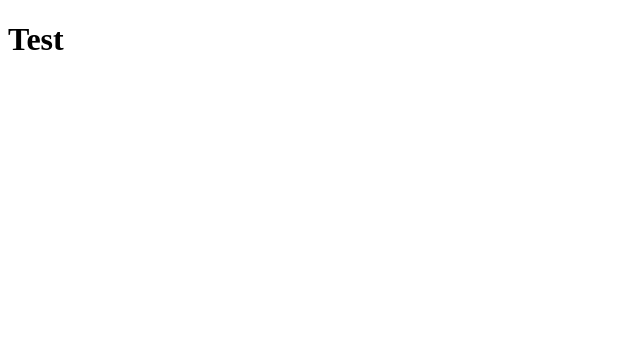
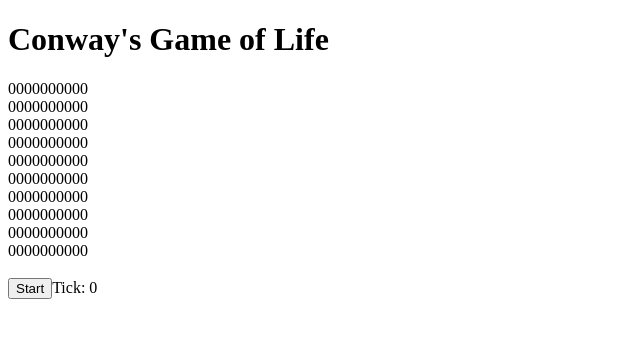
Before and after one commit to FrogInABox/conway, a React (Vite) app: page / in a window 1280 px wide. Shown: the top 338 px of the page, without its empty margins (0-640 px from the left). Built offline with nearby package versions, Linux system fonts and the light colour scheme.

Commit message:
Rough structure of page with no CSS

```diff
--- a/src/App.tsx
+++ b/src/App.tsx
@@ -1,5 +1,23 @@
-import React from 'react';
+import React, { useState } from 'react';
+import Grid from './components/Grid';
 
-const App = () => <h1>Test</h1>;
+const emptyGrid: boolean[][] = Array(10).fill(Array(10).fill(0));
+
+const App = () => {
+  const [tick, setTick] = useState(0);
+  const [grid, setGrid] = useState(emptyGrid);
+
+  return (
+    <main>
+      <h1>Conway's Game of Life</h1>
+      <Grid grid={grid} />
+      <br />
+      <div>
+        <button>Start</button>
+        <span>Tick: {tick}</span>
+      </div>
+    </main>
+  );
+};
 
 export default App;
--- /dev/null
+++ b/src/components/Cell.tsx
@@ -0,0 +1,10 @@
+import React from 'react';
+
+type Props = {
+  alive: boolean;
+};
+const Cell = ({ alive }: Props) => {
+  return <span>{alive}</span>;
+};
+
+export default Cell;
--- /dev/null
+++ b/src/components/Grid.tsx
@@ -0,0 +1,21 @@
+import React from 'react';
+import Cell from './Cell';
+
+type Props = {
+  grid: boolean[][];
+};
+const Grid = ({ grid }: Props) => {
+  return (
+    <div>
+      {grid.map((y) => (
+        <div>
+          {y.map((x) => (
+            <Cell alive={x} />
+          ))}
+        </div>
+      ))}
+    </div>
+  );
+};
+
+export default Grid;
```
